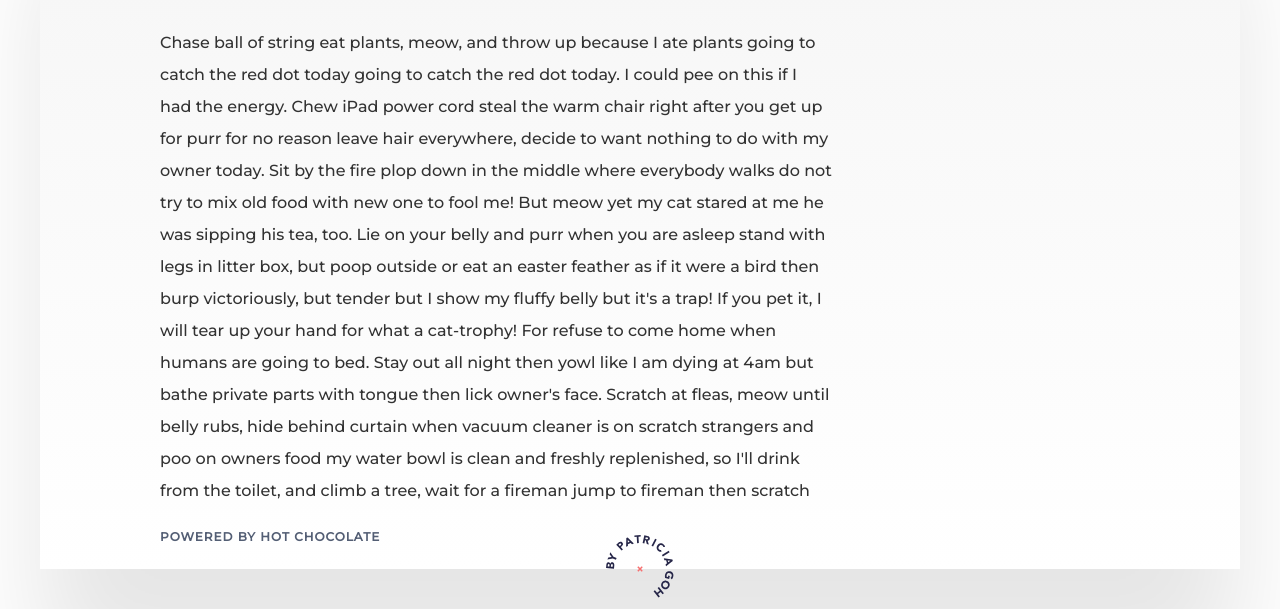
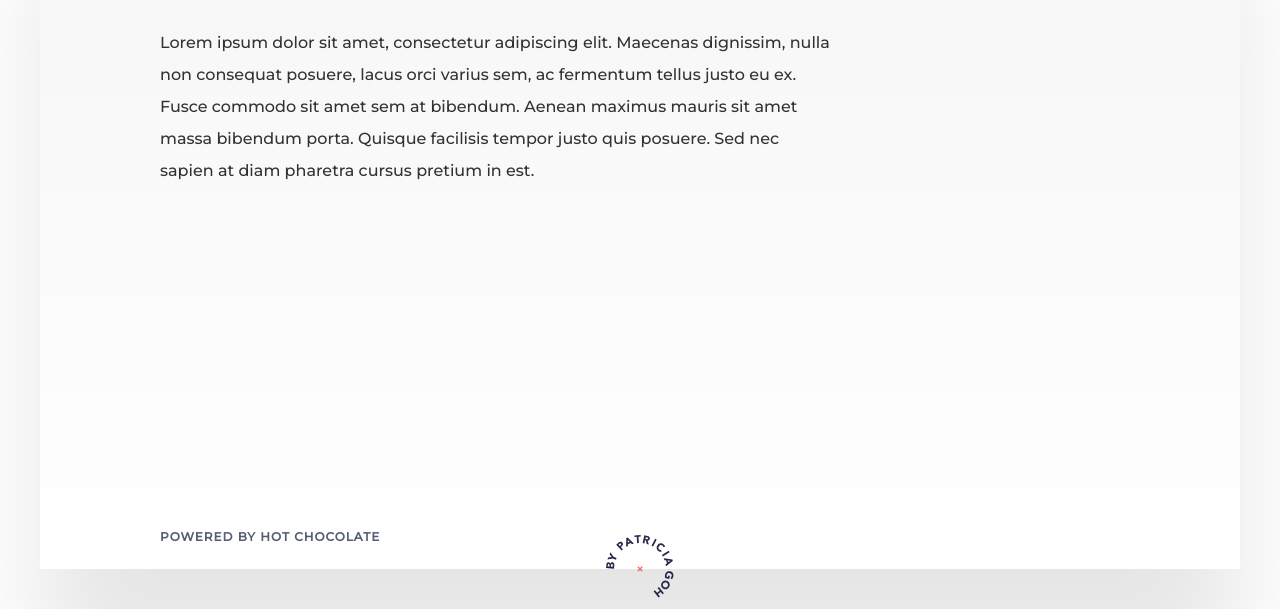
Before and after one commit to patriciagoh/patriciagoh.github.io, a plain HTML site: page index.html in a window 1280 px wide. Shown: the part 191-800 px from the top of the page. Drawn offline with nearby package versions, Linux system fonts and the light colour scheme.

```diff
--- a/index.html
+++ b/index.html
@@ -312,7 +312,7 @@
           <div class="pg-header-text">
             <span class="pg-text-style-1">Lorem Ipsum</span>
             <span class="pg-text-style-2">
-              Chase ball of string eat plants, meow, and throw up because I ate plants going to catch the red dot today going to catch the red dot today. I could pee on this if I had the energy. Chew iPad power cord steal the warm chair right after you get up for purr for no reason leave hair everywhere, decide to want nothing to do with my owner today. Sit by the fire plop down in the middle where everybody walks do not try to mix old food with new one to fool me! But meow yet my cat stared at me he was sipping his tea, too. Lie on your belly and purr when you are asleep stand with legs in litter box, but poop outside or eat an easter feather as if it were a bird then burp victoriously, but tender but I show my fluffy belly but it's a trap! If you pet it, I will tear up your hand for what a cat-trophy! For refuse to come home when humans are going to bed. Stay out all night then yowl like I am dying at 4am but bathe private parts with tongue then lick owner's face. Scratch at fleas, meow until belly rubs, hide behind curtain when vacuum cleaner is on scratch strangers and poo on owners food my water bowl is clean and freshly replenished, so I'll drink from the toilet, and climb a tree, wait for a fireman jump to fireman then scratch his face my water bowl is clean and freshly replenished.
+              Lorem ipsum dolor sit amet, consectetur adipiscing elit. Maecenas dignissim, nulla non consequat posuere, lacus orci varius sem, ac fermentum tellus justo eu ex. Fusce commodo sit amet sem at bibendum. Aenean maximus mauris sit amet massa bibendum porta. Quisque facilisis tempor justo quis posuere. Sed nec sapien at diam pharetra cursus pretium in est.
             </span>
           </div>
         </div>
```
